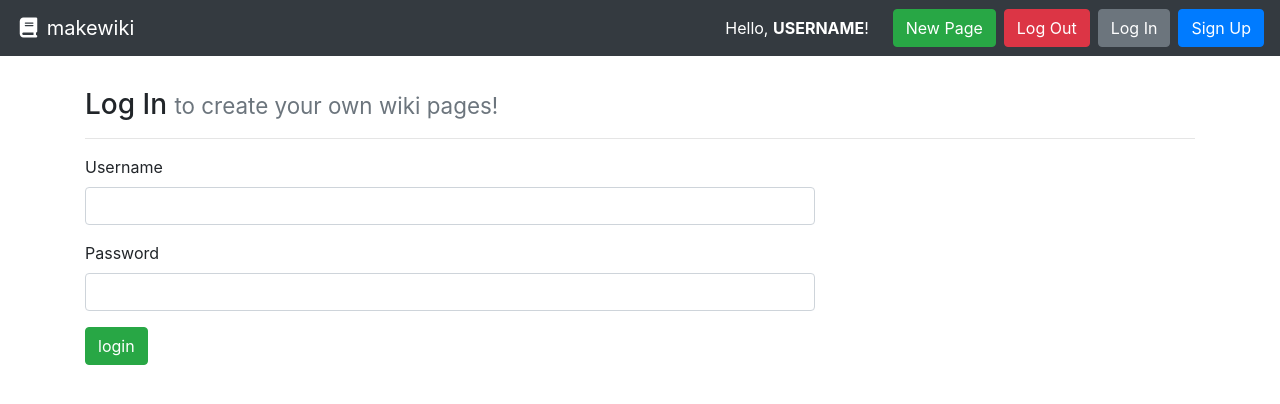
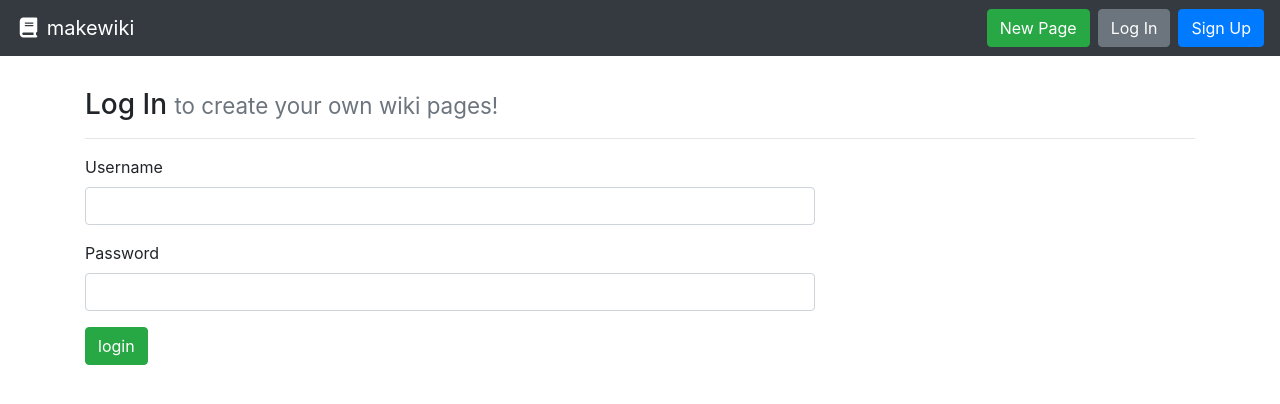
Before and after one commit to tempor1s/makewiki-v2, a Django app: page /accounts/login/ in a window 1280 px wide. Shown: the top 404 px of the page. Run offline with Django 3.2, Linux system fonts and the light colour scheme; some libraries are stand-ins or nearby versions.

Commit message:
[add] login logout routes

```diff
--- a/templates/base.html
+++ b/templates/base.html
@@ -12,11 +12,15 @@
     <nav class="navbar navbar-expand-md navbar-dark bg-dark">
       <a class="navbar-brand" href="{% url 'wiki-list-page' %}"><i class="fas fa-fw fa-book"></i> makewiki</a>
       <form class="form-inline ml-auto">
-        <div class="text-white">Hello, <strong>USERNAME</strong>!</div>
-        <a href="#" class="btn btn-success ml-4">New Page</a>
-        <a href="" class="btn btn-danger ml-2">Log Out</a>
-        <a href="" class="btn btn-secondary ml-2">Log In</a>
-        <a href="" class="btn btn-primary ml-2">Sign Up</a>
+        {% if user.is_authenticated %}
+          <div class="text-white">Hello, <strong>{{ user.username }}</strong>!</div>
+          <a href="#" class="btn btn-success ml-4">New Page</a>
+          <a href="{% url 'logout' %}" class="btn btn-danger ml-2">Log Out</a>
+        {% else %}
+          <a href="#" class="btn btn-success ml-4">New Page</a>
+          <a href="{% url 'login' %}" class="btn btn-secondary ml-2">Log In</a>
+          <a href="" class="btn btn-primary ml-2">Sign Up</a>
+        {% endif %}
       </form>
     </nav>
     <main role="main" class="container" style="margin-top: 4vh;">
```
Also changed, not shown: wiki.sqlite3.
